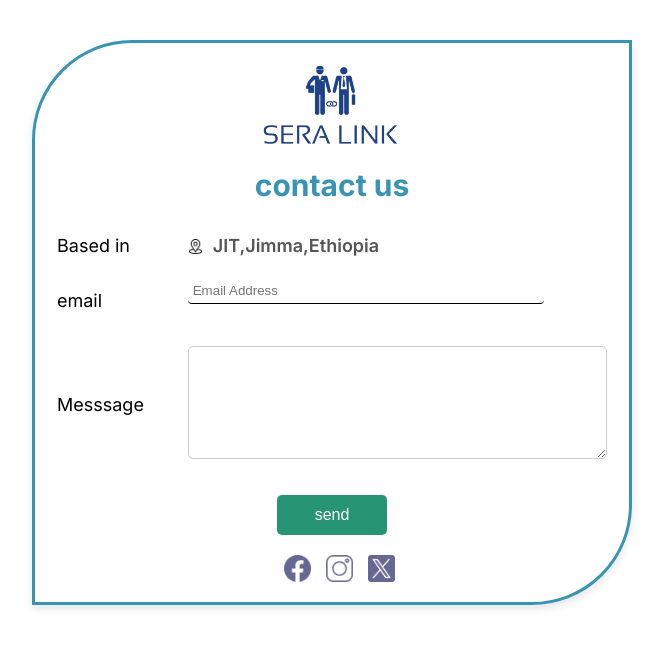
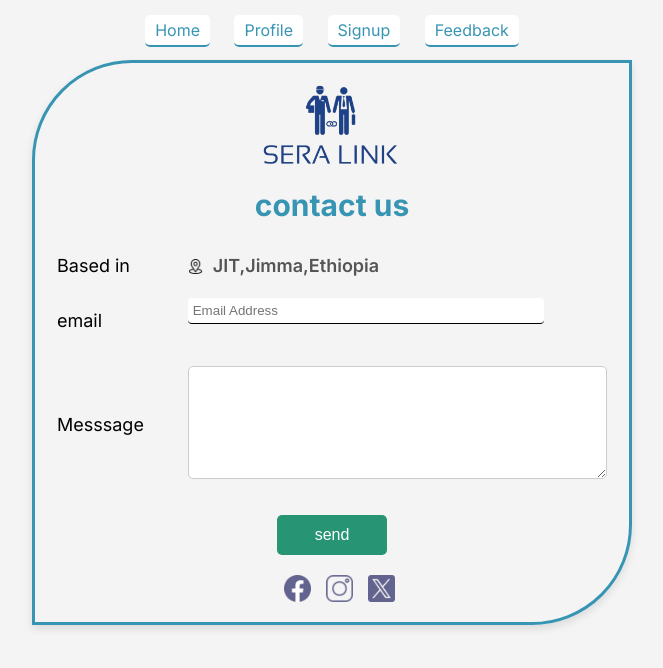
Before and after one commit to naolleg/Seralink, a PHP site: page /job/feedback.php in a window 1280 px wide. Shown: the top 668 px of the page, without its empty margins (308-971 px from the left). Run offline with PHP 8.4, Linux system fonts and the light colour scheme.

Commit message:
add header

```diff
--- a/feedback.css
+++ b/feedback.css
@@ -28,7 +28,7 @@
   max-width: 90%;
   margin: auto;
   border: 3px solid #3795b3;
-  margin-top: 40px;
+  margin-top: 20px;
   box-shadow: 0 4px 8px rgba(0, 0, 0, 0.1);
 }
 
--- a/feedback.php
+++ b/feedback.php
@@ -1,3 +1,6 @@
+<?php
+include 'header.php';
+?>
 <!DOCTYPE html>
 <html lang="en">
   <head>
--- a/header.php
+++ b/header.php
@@ -20,7 +20,7 @@
     }
 
     .links {
-      margin-top: 10px;
+      margin-top: 20px;
       text-align: center;
 
     }
@@ -29,6 +29,7 @@
       list-style-type: none;
       padding: 0;
       margin: 0;
+      margin-top: 10px;
     }
 
     .links li {
--- a/logout.php
+++ b/logout.php
@@ -1,3 +1,6 @@
+<?php
+include 'header.php';
+?>
 <?php
 include('./config/constant.php');
 session_destroy();
```
